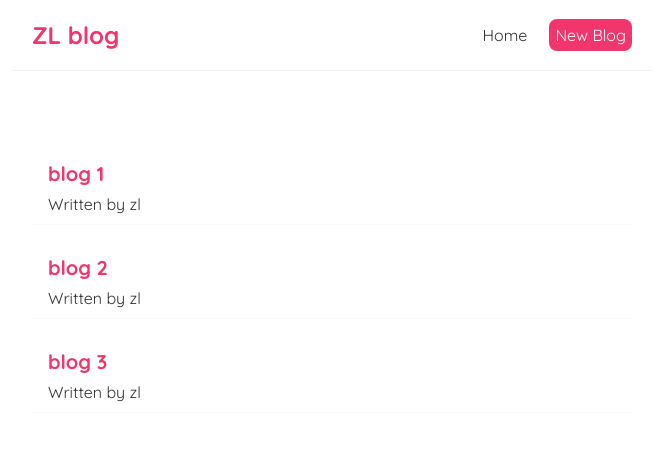
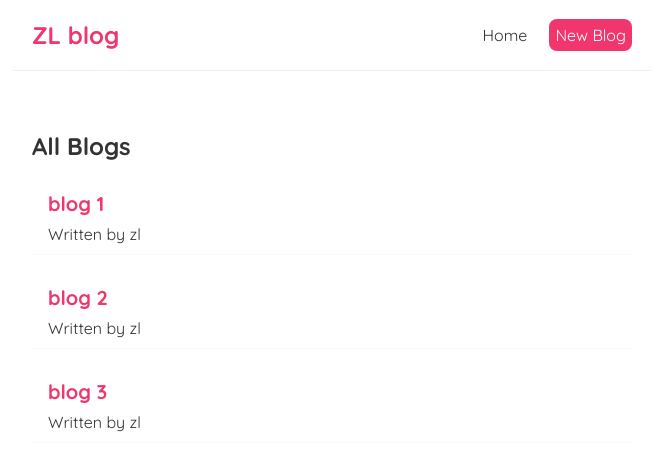
Before and after one commit to zlrkw11/zl-space, a React (Vite) app: page / in a window 1280 px wide. Shown: the top 470 px of the page, without its empty margins (308-971 px from the left). Built offline with nearby package versions, Linux system fonts and the light colour scheme.

Commit message:
more than 1 props

```diff
--- a/src/components/BlogList.jsx
+++ b/src/components/BlogList.jsx
@@ -1,7 +1,9 @@
 const BlogList = (props) => {
   const blogs = props.blogs;
+  const title = props.title;
   return (
     <div className="home">
+      <h2>{title}</h2>
       {blogs.map((blog) => (
         <div key={blog.id}>
           <div className="blog-preview" key={blog.id}>
--- a/src/components/Home.jsx
+++ b/src/components/Home.jsx
@@ -9,7 +9,7 @@ const Home = () => {
   ]);
   return (
     <div className="home">
-      <BlogList blogs={blogs} />
+      <BlogList blogs={blogs} title="All Blogs" />
     </div>
   );
 };
```
Also changed, not shown: src/components/props.md (+7 -1 lines).
